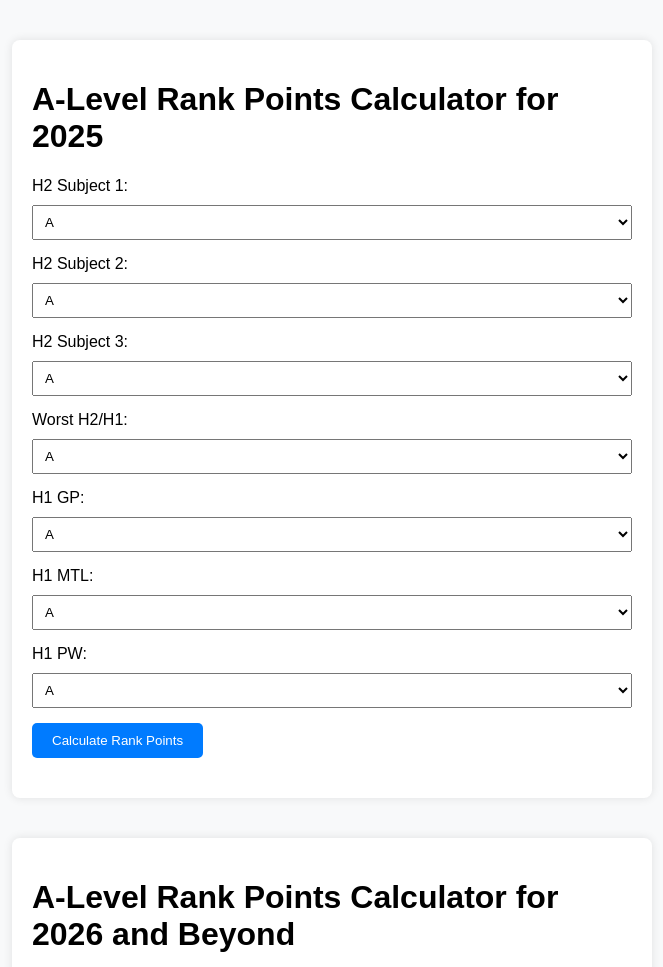
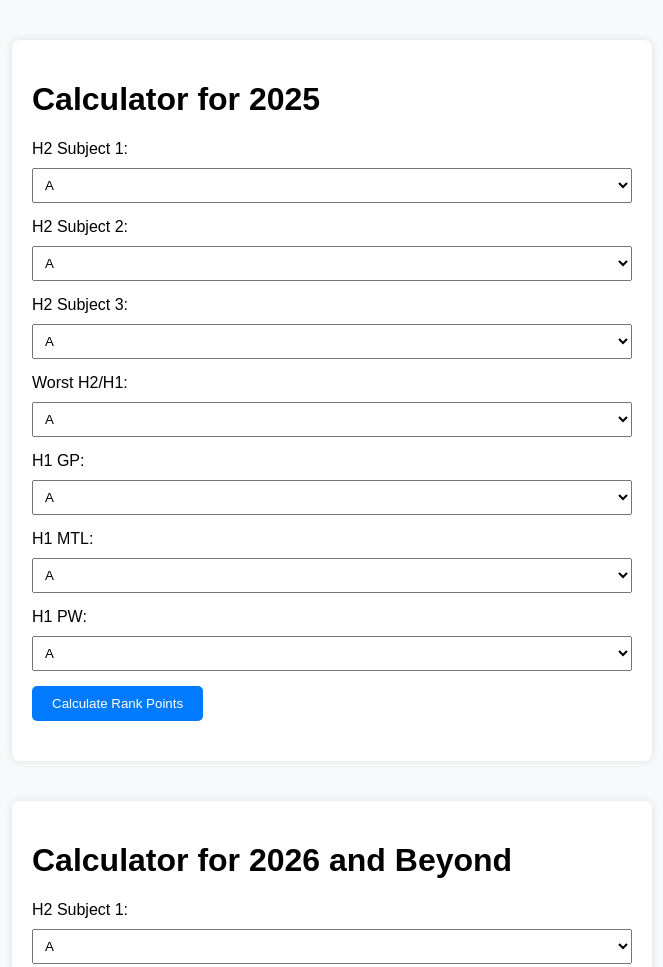
Before and after one commit to FurryPolar/RP-Calculator, a plain HTML site: page index.html in a window 1280 px wide. Shown: the top 967 px of the page, without its empty margins (308-971 px from the left). Drawn offline with Linux system fonts and the light colour scheme.

Commit message:
Update index.html

```diff
--- a/index.html
+++ b/index.html
@@ -51,7 +51,7 @@
 </head>
 <body>
     <div class="container">
-        <h1>A-Level Rank Points Calculator for 2025</h1>
+        <h1>Calculator for 2025</h1>
         <form id="rankedPointsForm1">
             <div class="subject">
                 <label for="h2Subject1_1">H2 Subject 1: </label>
@@ -143,7 +143,7 @@
     </div>
 
     <div class="container">
-        <h1>A-Level Rank Points Calculator for 2026 and Beyond</h1>
+        <h1>Calculator for 2026 and Beyond</h1>
         <form id="rankedPointsForm2">
             <div class="subject">
                 <label for="h2Subject1_2">H2 Subject 1: </label>
```
